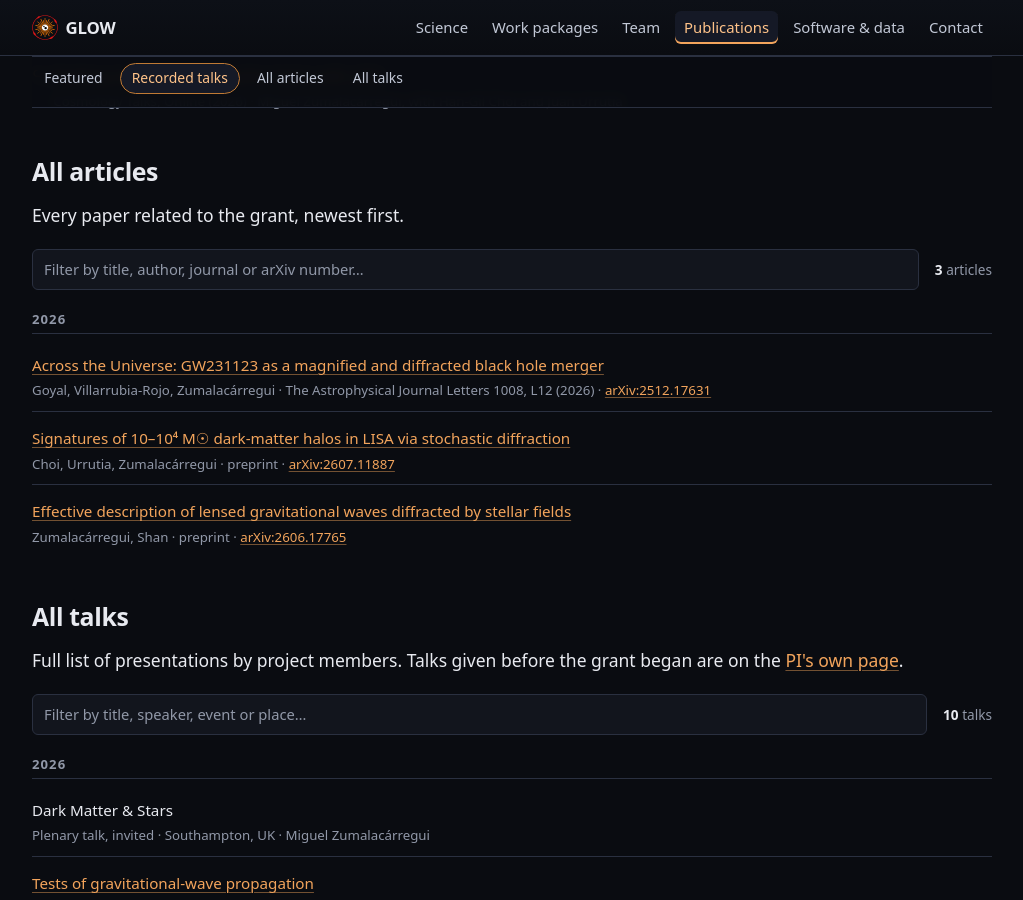
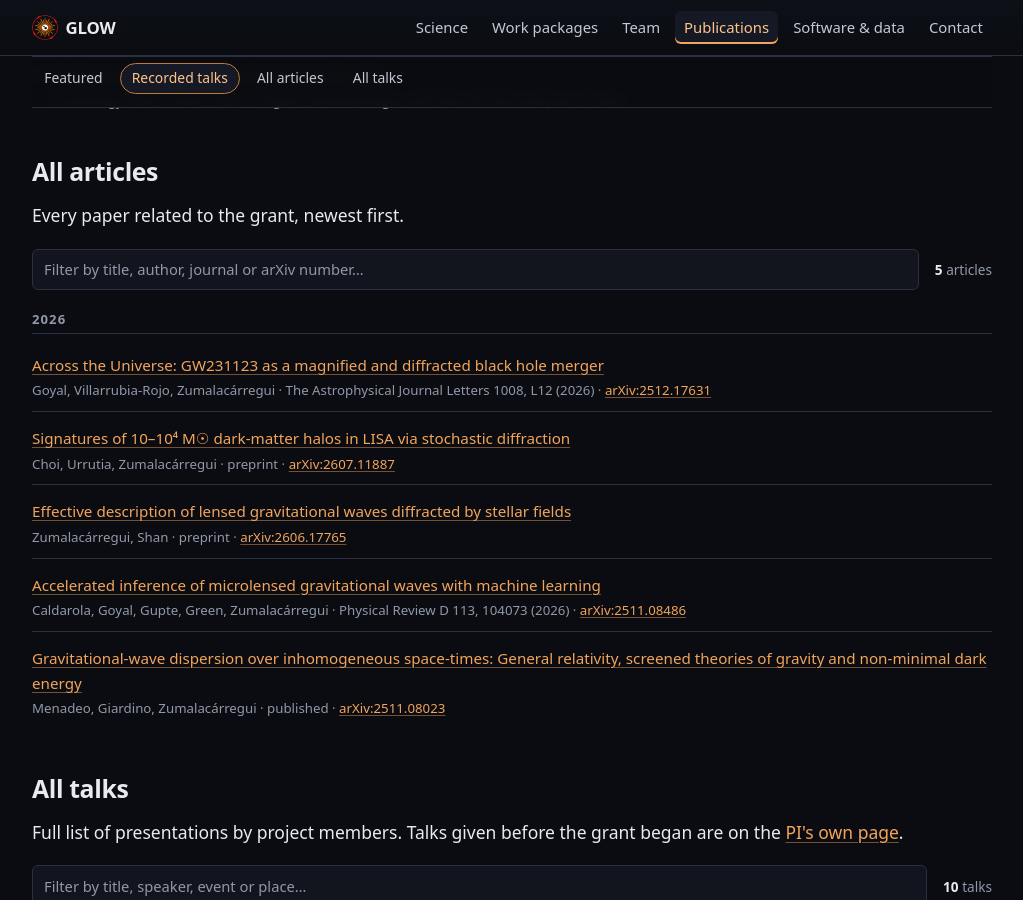
Before and after one commit to glow-astro/website, a Jekyll site: the page built from publications.html, in a window 1280 px wide and 900 px high, scrolled down 1486 px. Shown: the whole window, without its empty margins (128-1151 px from the left). Built offline with Jekyll 4.4.1, drawn with Linux system fonts in a browser that asks for light colours.

Commit message:
Two more papers in the full list: Caldarola et al. and Menadeo et al.
From the two INSPIRE records the owner sent. Neither is featured, since he
asked for them in the full list.

  Caldarola, Goyal, Gupte, Green & Zumalacárregui, "Accelerated inference of
  microlensed gravitational waves with machine learning". Physical Review D
  113, 104073, published 29 May 2026 per Crossref, DOI 10.1103/lvwm-d7fm.
  This is the DINGO method paper already linked from the software page under
  WP2-B, and the looser inclusion rule is what lets it onto this list.

  Menadeo, Giardino & Zumalacárregui, "Gravitational-wave dispersion over
  inhomogeneous space-times". Published in 2026 per the owner, but INSPIRE,
  Crossref and the arXiv record all still carry it as a preprint with no
  journal reference and no DOI, so both are missing here and have to come
  from him. Its `date` is a placeholder that fixes the year and nothing
  finer, flagged in a comment beside it and in a review note, because `date`
  is what the list sorts and groups by.

That case needed a template change: a paper can be published before its
reference reaches any database, so the journal falls back to "published"
rather than rendering an empty gap between two middots. Verification now
reports a published paper with no journal reference rather than passing it
in silence, and checks arXiv ids for duplicates and paper `wps` against the
task list.

Identifiers were read from the INSPIRE API and the publication date from
Crossref, never guessed: an earlier session recorded a wrong record number
twice by inferring one.

Co-Authored-By: Claude Opus 5 (1M context) <noreply@anthropic.com>
Claude-Session: https://claude.ai/code/session_01L7GT62S61eYxRuSFTmWGfu

```diff
--- a/_data/publications.yml
+++ b/_data/publications.yml
@@ -31,7 +31,10 @@
 #            about it -- talks have their own list below
 #   journal  optional, only once there is one. While "accepted" it is just
 #            the journal name, which the template prefixes; once "published"
-#            it carries the full reference, because the template prints it bare
+#            it carries the full reference, because the template prints it
+#            bare. A paper can be published before its reference is known to
+#            any database, so the template falls back to "published" rather
+#            than rendering an empty gap
 #   wps      work packages the paper belongs to
 #   summary  one sentence: what the paper does, not how well it was received
 #
@@ -117,6 +120,45 @@ papers:
       timbre". Detectability is forecast for massive black-hole binaries observed
       by LISA.
 
+  - title: "Accelerated inference of microlensed gravitational waves with machine learning"
+    authors: ["Caldarola", "Goyal", "Gupte", "Green", "Zumalacárregui"]
+    arxiv: "2511.08486"
+    url: "https://inspirehep.net/literature/3081783"
+    # Published 29 May 2026 (Crossref, DOI 10.1103/lvwm-d7fm).
+    date: 2026-05-29
+    preprint_date: 2025-11-11
+    featured: false
+    status: published
+    journal: "Physical Review D 113, 104073 (2026)"
+    doi: "10.1103/lvwm-d7fm"
+    wps: ["WP2-B"]
+    summary: >-
+      Simulation-based inference with DINGO is trained on microlensed signals
+      and compared against standard Bayesian parameter estimation, as a proof
+      of concept that lensed events can be identified rapidly enough to keep up
+      with large catalogs.
+
+  # No journal reference or DOI yet. The owner says this is published in 2026
+  # (2026-08-28) but INSPIRE, Crossref and the arXiv record all still carry it
+  # as a preprint, so the reference and the DOI have to come from him. `date`
+  # is a placeholder that fixes the year and nothing finer -- correct it when
+  # the reference arrives.
+  - title: "Gravitational-wave dispersion over inhomogeneous space-times: General relativity, screened theories of gravity and non-minimal dark energy"
+    authors: ["Menadeo", "Giardino", "Zumalacárregui"]
+    arxiv: "2511.08023"
+    url: "https://inspirehep.net/literature/3081772"
+    date: 2026-01-01
+    preprint_date: 2025-11-11
+    featured: false
+    status: published
+    wps: ["WP3-B"]
+    summary: >-
+      A massive object breaks homogeneity and lets different gravitational-wave
+      polarizations interact, generalizing lensing beyond deflection. Every
+      non-minimal theory gives the wave an effective mass, producing a
+      frequency-dependent phase shift the paper calls lens-induced dispersion,
+      computed first in general relativity and then in scalar-tensor theories.
+
 talks:
   # ---- Conferences and workshops -------------------------------------------
   - event: "Dark Matter & Stars"
--- a/publications.html
+++ b/publications.html
@@ -55,7 +55,7 @@ sections:
     </p>
     <p class="card-meta">
       {{ p.authors | join: ", " }} &middot;
-      {%- if p.status == "published" %} {{ p.journal }}
+      {%- if p.status == "published" %} {{ p.journal | default: "published" }}
       {%- elsif p.status == "accepted" %} accepted in {{ p.journal }}
       {%- else %} preprint
       {%- endif %}
@@ -140,7 +140,7 @@ sections:
           <a href="{{ p.url }}" rel="noopener">{{ p.title }}</a>
           <span class="pub-entry-meta">
             {{ p.authors | join: ", " }} &middot;
-            {%- if p.status == "published" %} {{ p.journal }}
+            {%- if p.status == "published" %} {{ p.journal | default: "published" }}
             {%- elsif p.status == "accepted" %} accepted in {{ p.journal }}
             {%- else %} preprint
             {%- endif %} &middot;
```
